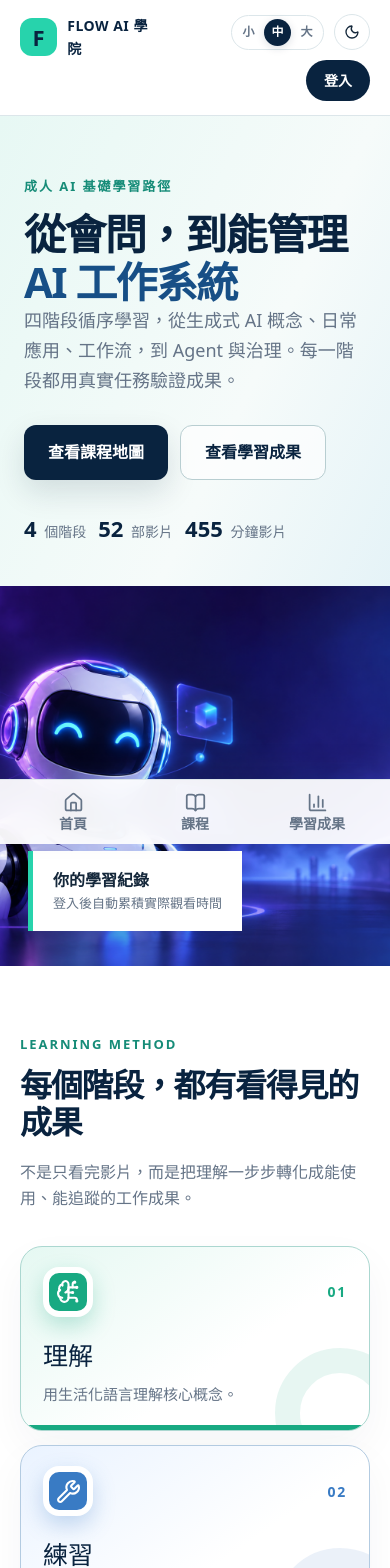
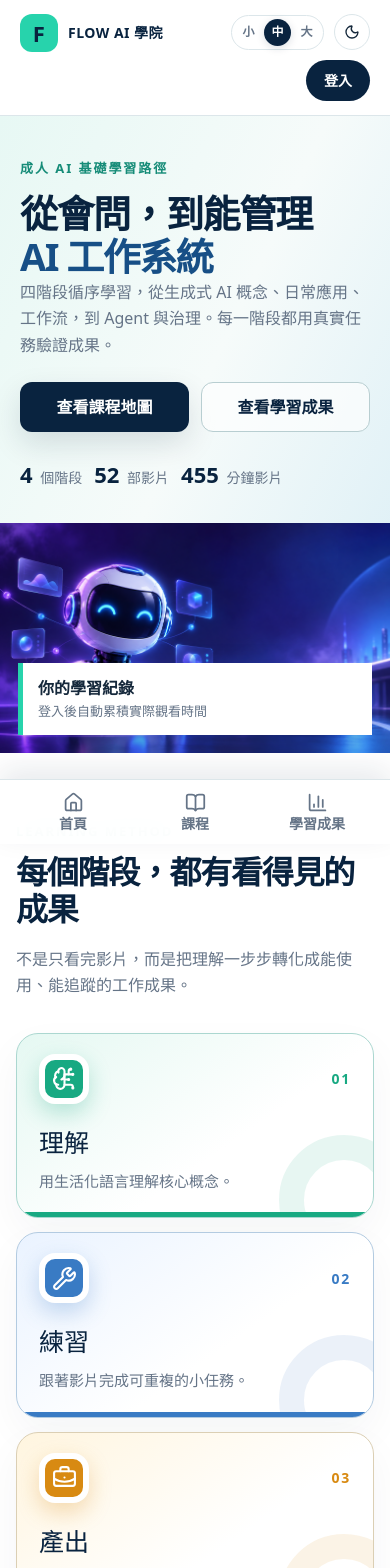
Before and after one commit to s112000805-jpg/site_AI_EL, a Next.js app: page / in a window 390 px wide. Shown: the top 1568 px of the page. Built offline with nearby package versions, Linux system fonts and the light colour scheme.

Commit message:
Improve responsive layouts for mobile and desktop

```diff
--- a/app/admin/page.tsx
+++ b/app/admin/page.tsx
@@ -38,7 +38,7 @@ export default async function AdminPage({ searchParams }: { searchParams: Promis
         <button type="submit">套用篩選</button><Link href="/admin">清除</Link>
       </form>
       <p className="result-count">顯示 {learners.length} / {allLearners.length} 位學員</p>
-      <div className="table-wrap"><table><thead><tr><th>學員</th><th>已完成</th><th>學習中</th><th>尚未學習</th><th>總時間</th><th>最近活動</th><th>報告</th></tr></thead><tbody>{learners.length ? learners.map((row) => <tr key={row.user_id}><td><b>{row.display_name}</b><small>{row.email}</small></td><td>{row.completed_count}</td><td>{row.in_progress_count}</td><td>{Math.max(0, totalLessonCount - row.completed_count - row.in_progress_count)}</td><td>{formatDuration(row.watched_seconds)}</td><td>{formatTaipeiDate(row.last_activity)}</td><td><Link className="table-link" href={`/admin/learners/${encodeURIComponent(row.user_id)}`}>查看</Link></td></tr>) : <tr><td colSpan={7} className="empty-row">目前沒有符合條件的學員。</td></tr>}</tbody></table></div>
+      <div className="table-wrap"><table><thead><tr><th>學員</th><th>已完成</th><th>學習中</th><th>尚未學習</th><th>總時間</th><th>最近活動</th><th>報告</th></tr></thead><tbody>{learners.length ? learners.map((row) => <tr key={row.user_id}><td data-label="學員"><b>{row.display_name}</b><small>{row.email}</small></td><td data-label="已完成">{row.completed_count}</td><td data-label="學習中">{row.in_progress_count}</td><td data-label="尚未學習">{Math.max(0, totalLessonCount - row.completed_count - row.in_progress_count)}</td><td data-label="總時間">{formatDuration(row.watched_seconds)}</td><td data-label="最近活動">{formatTaipeiDate(row.last_activity)}</td><td data-label="報告"><Link className="table-link" href={`/admin/learners/${encodeURIComponent(row.user_id)}`}>查看</Link></td></tr>) : <tr><td colSpan={7} className="empty-row">目前沒有符合條件的學員。</td></tr>}</tbody></table></div>
     </section>
   </main>;
 }
--- a/app/globals.css
+++ b/app/globals.css
@@ -56,6 +56,11 @@ body{font-size:calc(16px + var(--font-delta))}
   .mobile-navigation a:hover,.mobile-navigation a:focus-visible{background:var(--ice);color:var(--blue)}
   .mobile-navigation a:focus-visible{outline:3px solid color-mix(in srgb,var(--blue) 35%,transparent);outline-offset:1px}
   .mobile-navigation svg{width:21px;height:21px}
+  .hero-inner{min-height:0}
+  .hero-copy{padding:48px 24px 34px}
+  .hero-visual{height:270px;min-height:270px}
+  .hero-visual img{object-position:30% 38%}
+  .course-filters button{min-height:44px}
 }
 
 /* 四步學習軌道：用階段色彩、圖示與連續線呈現從理解到追蹤的成果流程。 */
@@ -91,6 +96,29 @@ html[data-theme="dark"] .method-icon{border-color:#132333}
   .method-grid .method-card{border:1px solid color-mix(in srgb,var(--method-accent) 25%,var(--line));min-height:230px}
 }
 @media(max-width:560px){
+  .content-shell{width:calc(100% - 32px)}
+  .brand b{white-space:nowrap}
+  .hero-copy{padding:42px 20px 30px}
+  .hero-copy h1{font-size:calc(38px + var(--font-heading-delta))}
+  .hero-lead{font-size:calc(16px + var(--font-delta))}
+  .hero-actions{display:grid;grid-template-columns:1fr 1fr;margin:24px 0}
+  .hero-actions a{min-height:48px;padding:11px 12px;text-align:center}
+  .hero-visual{height:230px;min-height:230px}
+  .hero-note{left:18px;right:18px;bottom:18px;padding:12px 15px}
+  .dashboard-header{align-items:stretch;flex-direction:column}
+  .dashboard-header nav{width:100%;justify-content:flex-start}
+  .dashboard-header nav>a{display:inline-flex;min-height:44px;align-items:center;padding:6px 4px}
+  .report-lessons article{align-items:flex-start;flex-direction:column}
+  .report-lessons article>a{align-self:stretch;min-height:44px;display:grid;place-items:center;border-radius:10px;background:var(--ice)}
+  .admin-panel .table-wrap{overflow:visible}
+  .admin-panel table{min-width:0}
+  .admin-panel thead{display:none}
+  .admin-panel table,.admin-panel tbody,.admin-panel tr,.admin-panel td{display:block;width:100%}
+  .admin-panel tr{margin-bottom:14px;border:1px solid var(--line);border-radius:15px;background:var(--paper);overflow:hidden}
+  .admin-panel td{display:grid;grid-template-columns:105px minmax(0,1fr);gap:10px;padding:13px 15px;overflow-wrap:anywhere}
+  .admin-panel td::before{content:attr(data-label);color:var(--muted);font-size:calc(12px + var(--font-delta));font-weight:900}
+  .admin-panel .empty-row{display:block}
+  .admin-panel .empty-row::before{display:none}
   .method-section{padding:68px 0}
   .method-grid{grid-template-columns:1fr;gap:14px;margin-top:30px}
   .method-grid .method-card{min-height:0;padding:20px 22px 23px;border:1px solid color-mix(in srgb,var(--method-accent) 25%,var(--line))!important}
--- a/app/page.tsx
+++ b/app/page.tsx
@@ -44,7 +44,7 @@ export default async function Home() {
           <div className="hero-actions"><a className="primary-action" href="#course-map">查看課程地圖</a><a className="secondary-action" href="/progress">查看學習成果</a></div>
           <div className="hero-facts"><span><b>4</b> 個階段</span><span><b>{lessons.length}</b> 部影片</span><span><b>{totalMinutes}</b> 分鐘影片</span></div>
         </div>
-        <div className="hero-visual"><Image src="/ai-course-hero.png" width={1024} height={1024} priority alt="成人使用筆記型電腦學習 AI 的課程情境" /><div className="hero-note"><b>你的學習紀錄</b><span>登入後自動累積實際觀看時間</span></div></div>
+        <div className="hero-visual"><Image src="/ai-course-hero.png" width={1024} height={1024} sizes="(max-width: 850px) 100vw, 50vw" priority alt="成人使用筆記型電腦學習 AI 的課程情境" /><div className="hero-note"><b>你的學習紀錄</b><span>登入後自動累積實際觀看時間</span></div></div>
       </div></section>
 
       <section id="method" className="method-section content-shell">
```
